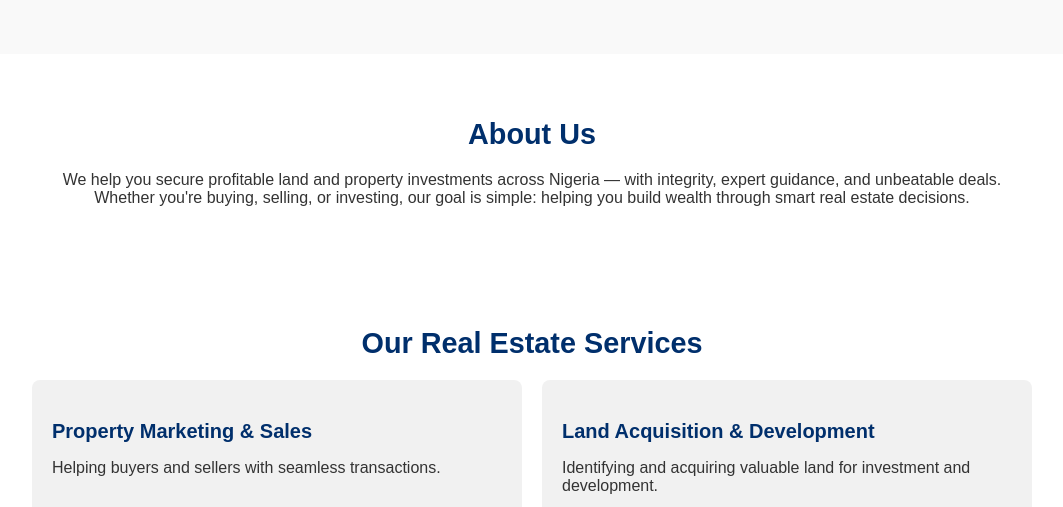
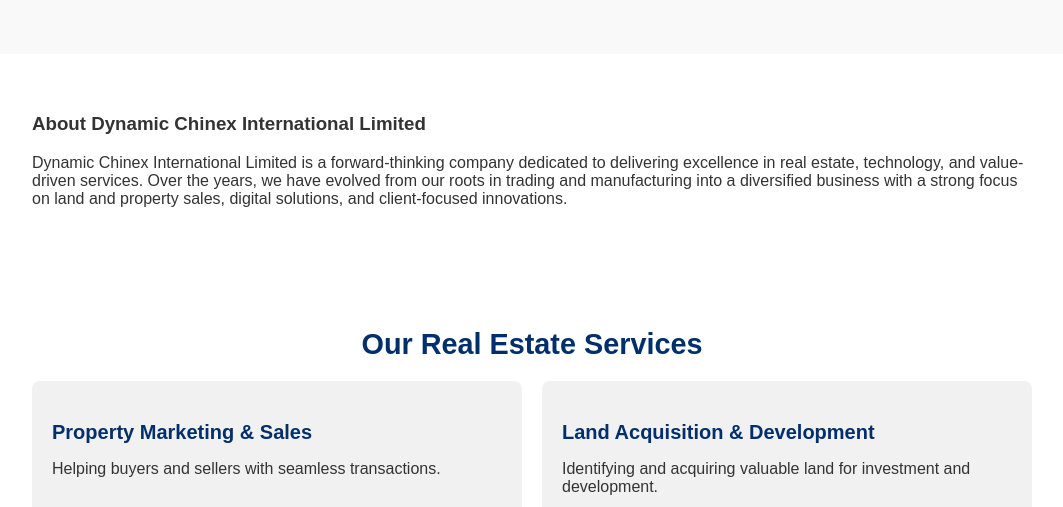
Before and after one commit to okohchiedu/DYNAMIC-CHINEX-PROPERTY, a plain HTML site: page index.html in a window 1280 px wide. Shown: the part 293-800 px from the top of the page, without its empty margins (108-1171 px from the left). Drawn offline with Linux system fonts and the light colour scheme.

Commit message:
Updated property listings and website bio

```diff
--- a/index.html
+++ b/index.html
@@ -80,11 +80,17 @@
 </header>
 
 <!-- ABOUT -->
-<section>
-    <h2>About Us</h2>
-    <p style="text-align:center;">
-        We help you secure profitable land and property investments across Nigeria — with integrity, expert guidance, and unbeatable deals. Whether you're buying, selling, or investing, our goal is simple: helping you build wealth through smart real estate decisions.
-    </p>
+  <section>
+    <div style="text-align:left;">
+  <h3>About Dynamic Chinex International Limited</h3>
+  <p>
+    Dynamic Chinex International Limited is a forward-thinking company dedicated to delivering excellence
+    in real estate, technology, and value-driven services. Over the years, we have evolved from our roots
+    in trading and manufacturing into a diversified business with a strong focus on land and property sales,
+    digital solutions, and client-focused innovations.
+  </p>
+</div>
+
 </section>
 
 
@@ -254,7 +260,7 @@
       ">Send Message</button>
     </form>
     <div id="thankyou" style="display:none;text-align:center; color:green; font-size:1.1rem; font-weight:bold;">
-      ✅ Thanks for reaching out! We’ll get back to you soon.
+       Thanks for reaching out! We’ll get back to you soon.
     </div>
   </div>
 
```
